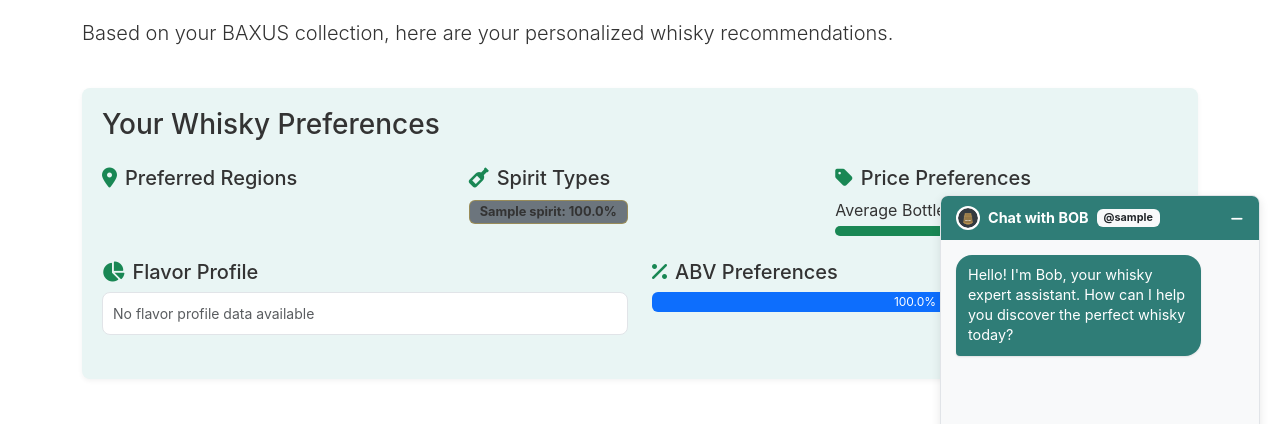
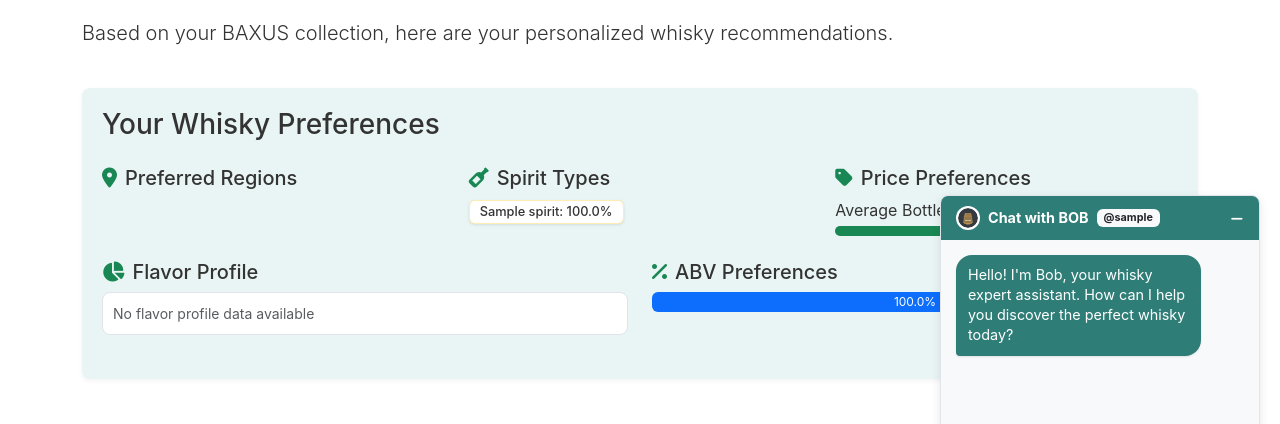
Before and after one commit to realshashi/AI-Agent-BOB, a Flask app: page /recommendations in a window 1280 px wide. Shown: the part 159-583 px from the top of the page. Run offline with Flask 3, Linux system fonts and the light colour scheme; the visitor is signed in with stand-in values (Sample User, id 1); a database or web service that is not in the repository returns one stand-in record (values such as "Sample title"); data that the repository does not hold is empty.

Commit message:
Improve readability of recommendation page by adjusting colors and fonts
Update CSS to improve contrast and visibility of preference badges on recommendations.html.

Replit-Commit-Author: Agent
Replit-Commit-Session-Id: e08a6c27-d22a-4ec2-879f-3a8b5591f190
Replit-Commit-Screenshot-Url: https://storage.googleapis.com/screenshot-production-us-central1/d2285d81-6756-4c3d-b9ef-1dd3171e58b9/fcf33b93-c62e-4959-bda4-a03e9e80c118.jpg

```diff
--- a/static/css/main.css
+++ b/static/css/main.css
@@ -109,9 +109,11 @@ body {
     margin-bottom: 5px;
     padding: 5px 10px;
     font-size: 0.85rem;
-    background-color: var(--baxus-light-gray) !important;
+    background-color: #ffffff !important;
     color: var(--baxus-text) !important;
-    border: 1px solid var(--baxus-border);
+    border: 1px solid var(--baxus-teal);
+    font-weight: 500;
+    box-shadow: 0 1px 3px rgba(0,0,0,0.1);
 }
 
 /* Heading styling */
--- a/templates/recommendations.html
+++ b/templates/recommendations.html
@@ -22,7 +22,7 @@
                 <div class="mt-2">
                     {% for region, percentage in preferences.preferred_regions.items() %}
                         {% if percentage >= 10 %}
-                            <span class="badge bg-secondary preference-badge">{{ region }}: {{ percentage|round }}%</span>
+                            <span class="badge preference-badge">{{ region }}: {{ percentage|round }}%</span>
                         {% endif %}
                     {% endfor %}
                 </div>
@@ -34,7 +34,7 @@
                 <div class="mt-2">
                     {% for spirit, percentage in preferences.spirit_types.items() %}
                         {% if percentage >= 10 %}
-                            <span class="badge bg-secondary preference-badge">{{ spirit }}: {{ percentage|round }}%</span>
+                            <span class="badge preference-badge">{{ spirit }}: {{ percentage|round }}%</span>
                         {% endif %}
                     {% endfor %}
                 </div>
```
Also changed, not shown: bob_cache.db.
